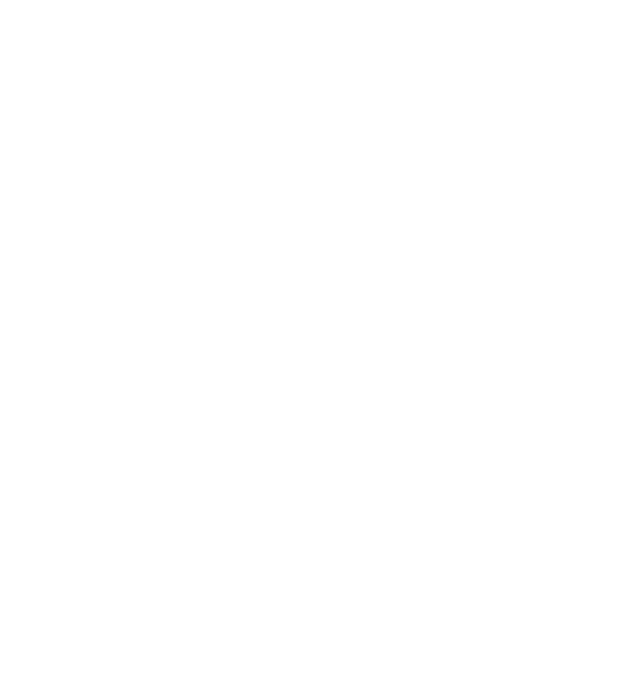
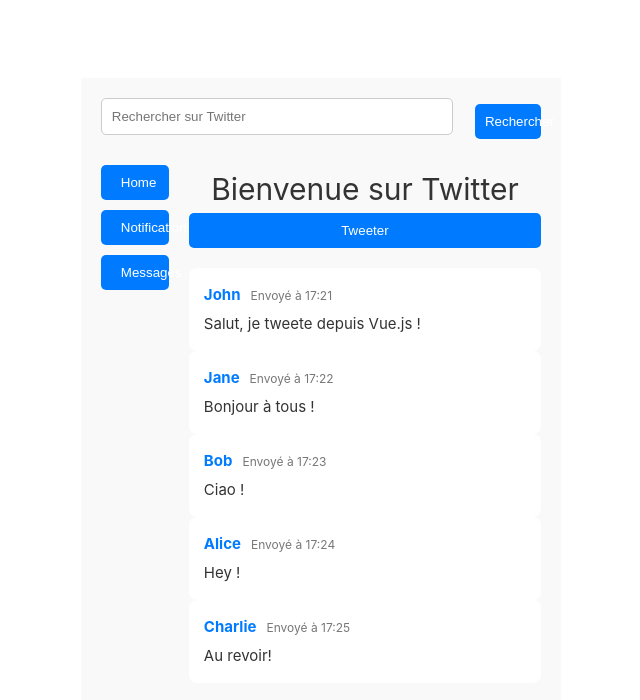
Before and after one commit to roddone/l3sdn-td1, a Vue app: page / in a window 1280 px wide. Shown: the top 700 px of the page, without its empty margins (79-719 px from the left). Built offline with nearby package versions, Linux system fonts and the light colour scheme.

Commit message:
TP terminé

```diff
--- a/src/App.vue
+++ b/src/App.vue
@@ -1,9 +1,314 @@
+<template>
+  <div class="container">
+    <div class="search-bar">
+      <input
+        v-model="searchQuery"
+        type="text"
+        class="search-input"
+        placeholder="Rechercher sur Twitter"
+      />
+      <button class="search-button">Rechercher</button>
+    </div>
+    <div class="main">
+      <div class="sidebar">
+        <button class="sidebar-button">Home</button>
+        <button class="sidebar-button">Notifications</button>
+        <button class="sidebar-button">Messages</button>
+      </div>
+      <div class="content">
+        <h1 class="title">Bienvenue sur Twitter</h1>
+        <button @click="OpenTweet" class="tweet-button">Tweeter</button>
+        <div v-if="showTweetModal" class="modal">
+          <div class="modal-content">
+            <span class="close" @click="CloseTweet">&times;</span>
+            <h2>Ecrire un nouveau tweet</h2>
+            <label for="username">Nom d'utilisateur:</label>
+            <input type="text" id="username" v-model="newTweet.username" />
+            <label for="message">Message:</label>
+            <textarea id="message" v-model="newTweet.message"></textarea>
+            <button @click="submitTweet">Envoyer</button>
+          </div>
+        </div>
+        <ul class="tweet-list">
+          <li v-for="element in filteredTweets" :key="element.id" class="tweet">
+            <div class="user-info">
+              <span class="username">{{ element.name }}</span>
+              <span class="timestamp">{{ element.timestamp }}</span>
+            </div>
+            <div class="message">{{ element.message }}</div>
+          </li>
+        </ul>
+      </div>
+    </div>
+  </div>
+</template>
+
 <script setup>
+import { ref, computed } from "vue";
+
+const liste = ref([
+  {
+    id: 1,
+    name: "John",
+    message: "Salut, je tweete depuis Vue.js !",
+    timestamp: "Envoyé à 17:21",
+  },
+  {
+    id: 2,
+    name: "Jane",
+    message: "Bonjour à tous !",
+    timestamp: "Envoyé à 17:22",
+  },
+  {
+    id: 3,
+    name: "Bob",
+    message: "Ciao !",
+    timestamp: "Envoyé à 17:23",
+  },
+  {
+    id: 4,
+    name: "Alice",
+    message: "Hey !",
+    timestamp: "Envoyé à 17:24",
+  },
+  {
+    id: 5,
+    name: "Charlie",
+    message: "Au revoir!",
+    timestamp: "Envoyé à 17:25",
+  },
+]);
+
+const searchQuery = ref("");
+//chercher les mots des tweet dans la barre de recherche
+const filteredTweets = computed(() => {
+  if (!searchQuery.value) {
+    return liste.value;
+  } else {
+    return liste.value.filter((tweet) =>
+      tweet.message.toLowerCase().includes(searchQuery.value.toLowerCase())
+    );
+  }
+});
+
+const showTweetModal = ref(false);
+
+const newTweet = ref({
+  username: "",
+  message: "",
+});
+
+function OpenTweet() {
+  showTweetModal.value = true;
+}
+
+function CloseTweet() {
+  showTweetModal.value = false;
+}
+//écrire un nouveau tweet
+function submitTweet() {
+  const now = new Date();
+  const timestamp = `${now.getHours()}:${now.getMinutes()}`;
+
+  liste.value.push({
+    id: liste.value.length + 1,
+    name: newTweet.value.username,
+    message: newTweet.value.message,
+    timestamp: `Envoyé à ${timestamp}`,
+  });
+
+  CloseTweet();
+}
 </script>
 
-<template>
+<style scoped>
+.container {
+  width: 100%;
+  padding: 20px;
+  background-color: #f9f9f9;
+}
 
-</template>
+.search-bar {
+  display: flex;
+  align-items: center;
+  margin-bottom: 20px;
+}
 
-<style scoped>
+.search-input {
+  width: 80%;
+  border: 1px solid #ccc;
+  border-radius: 5px;
+  padding: 10px;
+}
+
+.search-button {
+  width: 15%;
+  margin-left: 5%;
+  background-color: #007bff;
+  color: #fff;
+  border: none;
+  border-radius: 5px;
+  padding: 10px;
+  cursor: pointer;
+}
+
+.search-button:hover {
+  background-color: #0056b3;
+}
+
+.main {
+  display: flex;
+}
+
+.sidebar {
+  display: flex;
+  flex-direction: column;
+  align-items: flex-start;
+  padding-right: 20px;
+  width: 20%;
+}
+
+.sidebar-button {
+  background-color: #007bff;
+  color: #fff;
+  border: none;
+  border-radius: 5px;
+  padding: 10px 20px;
+  margin-bottom: 10px;
+  cursor: pointer;
+  width: 100%;
+}
+
+.sidebar-button:hover {
+  background-color: #0056b3;
+}
+
+.content {
+  display: flex;
+  flex-direction: column;
+  width: 80%;
+}
+
+.title {
+  text-align: center;
+  color: #333;
+}
+
+.tweet-button {
+  background-color: #007bff;
+  color: #fff;
+  border: none;
+  border-radius: 5px;
+  padding: 10px 20px;
+  margin-bottom: 20px;
+  cursor: pointer;
+}
+
+.tweet-button:hover {
+  background-color: #0056b3;
+}
+
+.tweet-list {
+  list-style-type: none;
+  padding: 0;
+  margin-bottom: 20px;
+}
+
+.tweet {
+  background-color: #fff;
+  border-radius: 8px;
+  padding: 15px;
+}
+
+.user-info {
+  margin-bottom: 5px;
+}
+
+.username {
+  font-weight: bold;
+  color: #007bff;
+}
+
+.message {
+  color: #333;
+}
+
+.modal {
+  position: fixed;
+  top: 0;
+  left: 0;
+  width: 100%;
+  height: 100%;
+  background-color: rgba(0, 0, 0, 0.5);
+  display: flex;
+  justify-content: center;
+}
+
+.modal-content {
+  background-color: #fff;
+  padding: 20px;
+  border-radius: 8px;
+  width: 300px;
+  margin-top: 200px;
+}
+
+.modal-title {
+  text-align: center;
+  margin-bottom: 20px;
+}
+
+.close {
+  color: #aaa;
+  float: right;
+  font-size: 28px;
+  font-weight: bold;
+  cursor: pointer; /* Définir le curseur sur pointer */
+}
+
+.close:hover,
+.close:focus {
+  color: black;
+  text-decoration: none;
+}
+
+label {
+  display: block;
+  margin-bottom: 5px;
+  font-weight: bold;
+}
+
+input[type="text"],
+textarea {
+  width: 100%;
+  padding: 10px;
+  margin-bottom: 10px;
+  border: 1px solid #ccc;
+  border-radius: 5px;
+  box-sizing: border-box;
+}
+
+input[type="text"]:focus,
+textarea:focus {
+  border-color: #007bff;
+  outline: none;
+}
+
+button {
+  background-color: #007bff;
+  color: #fff;
+  border: none;
+  border-radius: 5px;
+  padding: 10px 20px;
+  cursor: pointer;
+}
+
+button:hover {
+  background-color: #0056b3;
+}
+
+.timestamp {
+  color: #777;
+  font-size: 12px;
+  margin-left: 10px;
+}
 </style>
```
